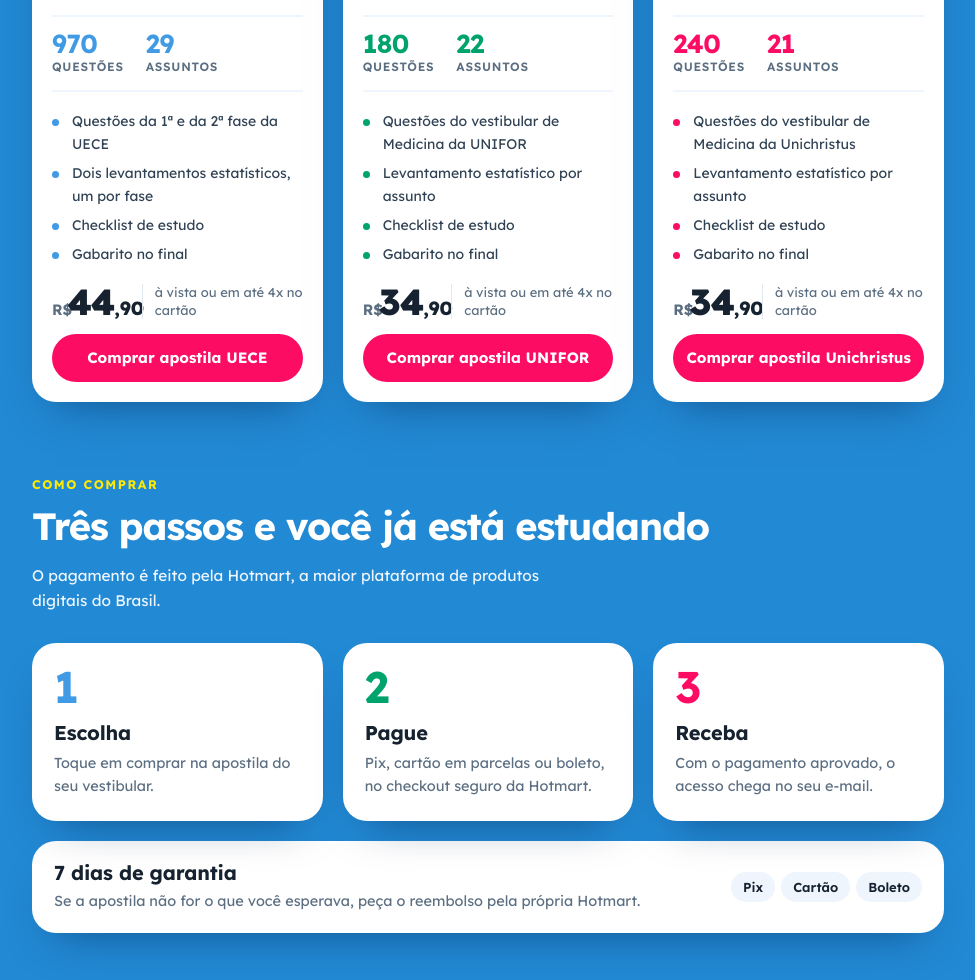
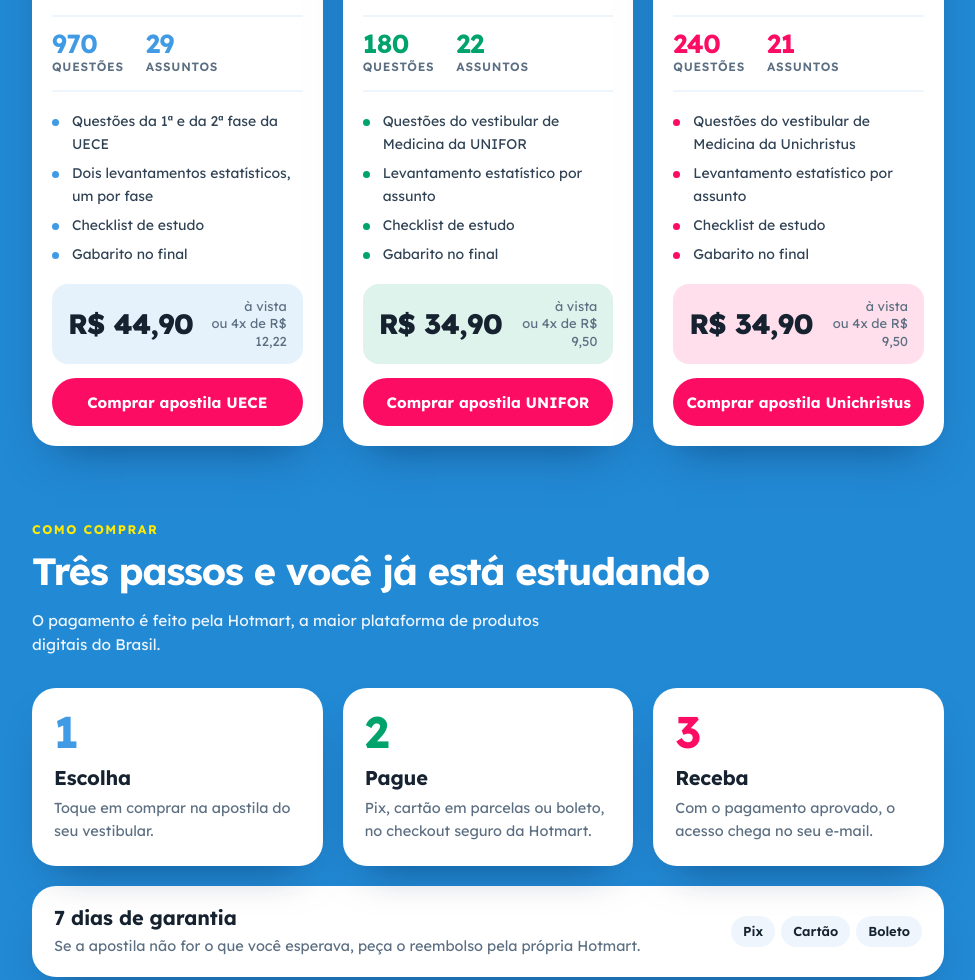
Before and after one commit to marketingmatematizando/apostilas, a plain HTML site: page index.html in a window 1280 px wide. Shown: the part 1203-2183 px from the top of the page, without its empty margins (152-1127 px from the left). Drawn offline with Linux system fonts and the light colour scheme.

Commit message:
Cards: preco em faixa colorida (opcao D)
Co-Authored-By: Claude Opus 5.5 <noreply@anthropic.com>
Claude-Session: https://claude.ai/code/session_0168Tub6dxFHiePsVZg14dFb

```diff
--- a/index.html
+++ b/index.html
@@ -133,12 +133,10 @@ h2 .blob{display:inline-block;background:#fff;color:var(--deep);padding:0 .28em
 .card ul{list-style:none;padding:0;margin:12px 0 16px;display:grid;gap:7px;font-size:14px;flex:1}
 .card li{display:grid;grid-template-columns:10px minmax(0,1fr);gap:10px;align-items:start}
 .card li::before{content:"";width:7px;height:7px;margin-top:9px;border-radius:50%;background:var(--c)}
-.price{display:flex;align-items:center;gap:12px;margin:2px 0 14px}
-.price b{display:flex;align-items:baseline;font:800 36px/1 var(--sans);color:var(--ink);letter-spacing:-.03em;white-space:nowrap}
-.price .cur{font-size:15px;font-weight:700;letter-spacing:0;margin-right:5px;color:var(--muted)}
-.price .cts{font-size:19px;letter-spacing:-.01em}
-.price b.soon{font-size:18px;letter-spacing:0}
-.price .pnote{font-size:13px;line-height:1.35;color:var(--muted);padding-left:12px;border-left:1px solid #e1e8f0}
+.price{display:flex;justify-content:space-between;align-items:center;gap:10px;margin:2px 0 14px;padding:14px 16px;border-radius:16px;background:color-mix(in srgb,var(--c) 13%,#fff)}
+.price b{font:800 28px/1 var(--sans);color:var(--ink);letter-spacing:-.02em;white-space:nowrap}
+.price b.soon{font-size:17px;letter-spacing:0}
+.price span{font-size:13px;line-height:1.35;color:var(--muted);text-align:right}
 .buy{width:100%;min-height:48px;border-radius:999px;border:0;background:var(--pink);color:#fff;font:700 15px var(--sans);cursor:pointer;text-decoration:none;display:flex;align-items:center;justify-content:center;transition:filter .15s,transform .15s}
 .buy:hover{filter:brightness(1.07);transform:translateY(-1px)}
 
@@ -469,21 +467,21 @@ const APOSTILAS = [
   { id:"uece", uni:"UECE", nome:"UECE", para:"Vestibular UECE · 1ª e 2ª fases", edicao:"2ª edição", pill:"1ª e 2ª fases",
     capa:"img/uece.jpg", cor:"#409BE4", questoes:970, nAssuntos:29,
     itens:["Questões da 1ª e da 2ª fase da UECE","Dois levantamentos estatísticos, um por fase","Checklist de estudo","Gabarito no final"],
-    preco:"R$ 44,90", parcelas:"à vista ou em até 4x no cartão", checkout:"https://pay.hotmart.com/A108685097S",
+    preco:"R$ 44,90", parcelas:"4x de R$ 12,22", checkout:"https://pay.hotmart.com/A108685097S",
     paginas:["img/paginas/ue-02.jpg","img/paginas/ue-03.jpg","img/paginas/ue-04.jpg","img/paginas/ue-05.jpg","img/paginas/ue-06.jpg","img/paginas/ue-07.jpg","img/paginas/ue-08.jpg"],
     corte:[53,28,14],
     assuntos:[["Análise Combinatória",18,47],["Binômio de Newton",2,12],["Conjuntos",7,9],["Divisibilidade",13,21],["Equação do 1º grau",4,0],["Equação do 2º grau",12,11],["Equação do 3º grau",1,2],["Equação Exponencial",1,2],["Função do 1º grau",4,4],["Função do 2º grau",10,19]], bloqueados:19 },
   { id:"unifor", uni:"UNIFOR", nome:"UNIFOR", para:"Vestibular UNIFOR · Medicina", edicao:"1ª edição", pill:"medicina",
     capa:"img/unifor.jpg", cor:"#00A36C", questoes:180, nAssuntos:22,
     itens:["Questões do vestibular de Medicina da UNIFOR","Levantamento estatístico por assunto","Checklist de estudo","Gabarito no final"],
-    preco:"R$ 34,90", parcelas:"à vista ou em até 4x no cartão", checkout:"https://pay.hotmart.com/M108685451B",
+    preco:"R$ 34,90", parcelas:"4x de R$ 9,50", checkout:"https://pay.hotmart.com/M108685451B",
     paginas:["img/paginas/uf-02.jpg","img/paginas/uf-03.jpg","img/paginas/uf-04.jpg","img/paginas/uf-05.jpg","img/paginas/uf-06.jpg","img/paginas/uf-07.jpg","img/paginas/uf-08.jpg"],
     corte:[19,10,5],
     assuntos:[["Análise Combinatória",8],["Conjuntos",13],["Equações e Sistemas",18],["Estatística",5],["Função Afim",3],["Função Exponencial",6],["Função Quadrática",8],["Funções",1]], bloqueados:14 },
   { id:"unichristus", uni:"Unichristus", nome:"UNICHRISTUS", para:"Vestibular Unichristus · Medicina", edicao:"1ª edição", pill:"medicina",
     capa:"img/unichristus.jpg", cor:"#FD0C64", questoes:240, nAssuntos:21,
     itens:["Questões do vestibular de Medicina da Unichristus","Levantamento estatístico por assunto","Checklist de estudo","Gabarito no final"],
-    preco:"R$ 34,90", parcelas:"à vista ou em até 4x no cartão", checkout:"https://pay.hotmart.com/Y108659857Y",
+    preco:"R$ 34,90", parcelas:"4x de R$ 9,50", checkout:"https://pay.hotmart.com/Y108659857Y",
     paginas:["img/paginas/uc-02.jpg","img/paginas/uc-03.jpg","img/paginas/uc-04.jpg","img/paginas/uc-05.jpg","img/paginas/uc-06.jpg","img/paginas/uc-07.jpg","img/paginas/uc-08.jpg"],
     corte:[19,10,5],
     assuntos:[["Análise Combinatória",20],["Conjuntos",8],["Equações e Sistemas",7],["Estatística",19],["Função Afim",20],["Função Exponencial",4],["Função Quadrática",16]], bloqueados:14 }
@@ -522,10 +520,6 @@ if (!reduce) $("hero").addEventListener("pointermove", e => {
 });
 
 /* ---------- cartões ---------- */
-function precoHTML(p){
-  const m = (p || "").match(/R\$\s*(\d+)(,\d{2})?/);
-  return m ? `<b><span class="cur">R$</span>${m[1]}<span class="cts">${m[2] || ""}</span></b>` : `<b class="soon">Preço no lançamento</b>`;
-}
 $("grid").innerHTML = APOSTILAS.map((a, i) => `
   <article class="card reveal" id="card-${a.id}" style="--c:${a.cor}">
     <div class="top"><span class="ed">${a.edicao}</span>
@@ -537,7 +531,7 @@ $("grid").innerHTML = APOSTILAS.map((a, i) => `
       <p class="for">${a.para}</p>
       <div class="big"><div><b>${a.questoes}</b><span>questões</span></div><div><b>${a.nAssuntos}</b><span>assuntos</span></div></div>
       <ul>${a.itens.map(t => `<li>${t}</li>`).join("")}</ul>
-      <div class="price">${precoHTML(a.preco)}${a.parcelas ? `<span class="pnote">${a.parcelas}</span>` : ""}</div>
+      ${a.preco ? `<div class="price"><b>${a.preco}</b><span>à vista${a.parcelas ? `<br>ou ${a.parcelas}` : ""}</span></div>` : `<div class="price"><b class="soon">Preço no lançamento</b></div>`}
       ${a.checkout
         ? `<a class="buy ${CHECKOUT_NA_PAGINA ? "hotmart-fb hotmart__button-checkout" : ""}" href="${a.checkout}" ${CHECKOUT_NA_PAGINA ? "" : 'target="_blank" rel="noopener"'}>Comprar apostila ${a.uni}</a>`
         : `<button class="buy" type="button" data-soon="${a.uni}">Comprar apostila ${a.uni}</button>`}
```
